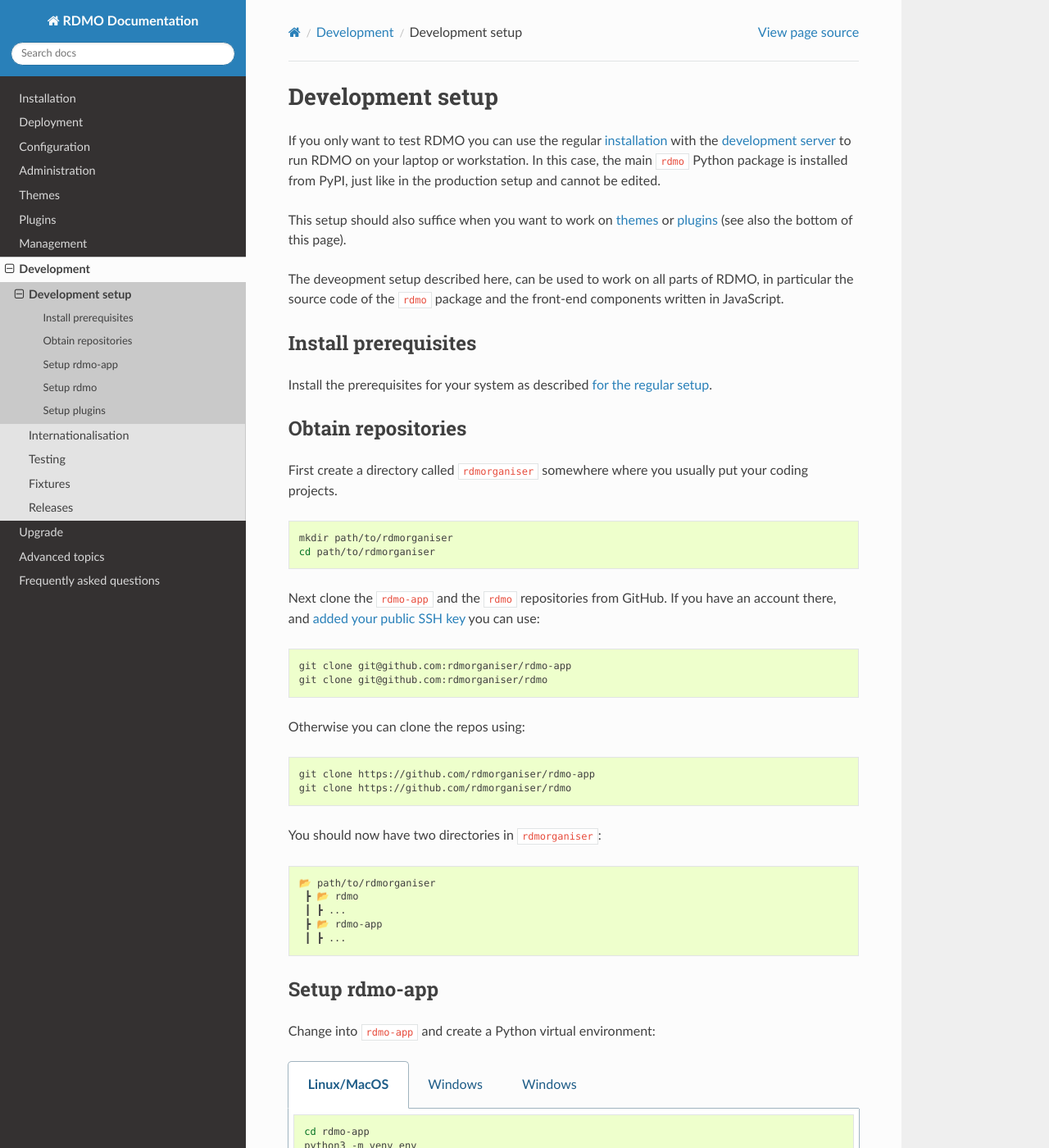
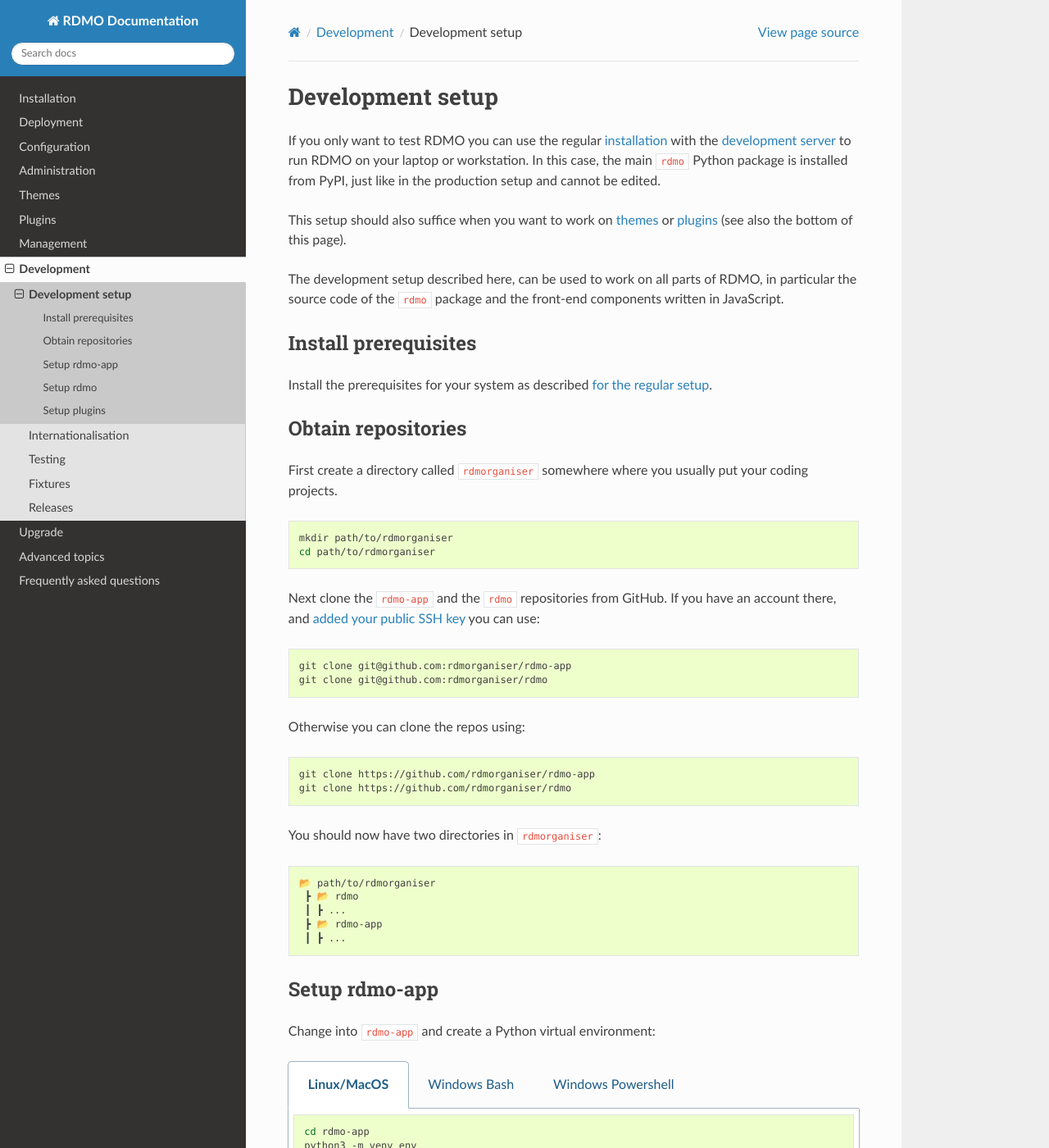
Before and after one commit to rdmorganiser/rdmo-docs, a Sphinx documentation site: the page built from docs/development/setup.md, in a window 1280 px wide and 1400 px high. Shown: the whole window at 82% size. Built offline with Sphinx 7.4.7 and the Read the Docs theme 3.1.0, drawn with Linux system fonts in a browser that asks for light colours; some of the changed text lies outside the part shown.

Commit message:
fix Windows code tabs and powershell python env commands
Signed-off-by: David Wallace <david.wallace@tu-darmstadt.de>

````diff
--- a/docs/development/setup.md
+++ b/docs/development/setup.md
@@ -4,7 +4,7 @@
 
 This setup should also suffice when you want to work on [themes](../themes/index.md#themes) or [plugins](../plugins/index.md#plugins) (see also the bottom of this page).
 
-The deveopment setup described here, can be used to work on all parts of RDMO, in particular the source code of the `rdmo` package and the front-end components written in JavaScript.
+The development setup described here, can be used to work on all parts of RDMO, in particular the source code of the `rdmo` package and the front-end components written in JavaScript.
 
 ## Install prerequisites
 
@@ -57,14 +57,14 @@
       source env/bin/activate
       pip install --upgrade pip setuptools
 
-   .. code-tab:: bash Windows
+   .. code-tab:: bash Windows Bash
 
       cd rdmo-app
       python3 -m venv env
       source env/Scripts/activate
       pip install --upgrade pip setuptools
 
-   .. code-tab:: powershell Windows
+   .. code-tab:: powershell Windows Powershell
 
       cd rdmo-app
       python3 -m venv env
@@ -140,7 +140,7 @@
 
       python manage.py loaddata ../rdmo/testing/fixtures/*
 
-   .. code-tab:: powershell Windows
+   .. code-tab:: powershell Windows Powershell
 
       python manage.py loaddata ..\rdmo\testing\fixtures\accounts.json ^
                               ..\rdmo\testing\fixtures\conditions.json ^
@@ -166,7 +166,7 @@
 
       cp -r ../rdmo/testing/media media_root
 
-   .. code-tab:: powershell Windows
+   .. code-tab:: powershell Windows Powershell PowerShell
 
       xcopy ..\rdmo\testing\media media_root /e/s
 ```
@@ -261,7 +261,7 @@
       source env/bin/activate
       pip install --upgrade pip setuptools
 
-   .. code-tab:: bash Windows
+   .. code-tab:: bash Windows Bash
 
       deactivate                                  # if you are already in an env
       cd path/to/rdmorganiser/rdmo
@@ -269,13 +269,13 @@
       source env/Scripts/activate
       pip install --upgrade pip setuptools
 
-   .. code-tab:: powershell Windows
+   .. code-tab:: powershell Windows Powershell PowerShell
 
       deactivate                                  # if you are already in an env
       cd path\to\rdmorganiser\rdmo
       python3 -m venv env
-      call env\Scripts\activate.bat
-      pip install --upgrade pip setuptools
+      env\Scripts\Activate.ps1
+      .\env\Scripts\python.exe -m pip install -U pip setuptools
 ```
 
 Again install `rdmo` in editable mode and install the database prerequisites:
````
Also changed, not shown: docs/installation/packages.md (+4 -4 lines), docs/installation/setup.md (+1 -1 lines).
